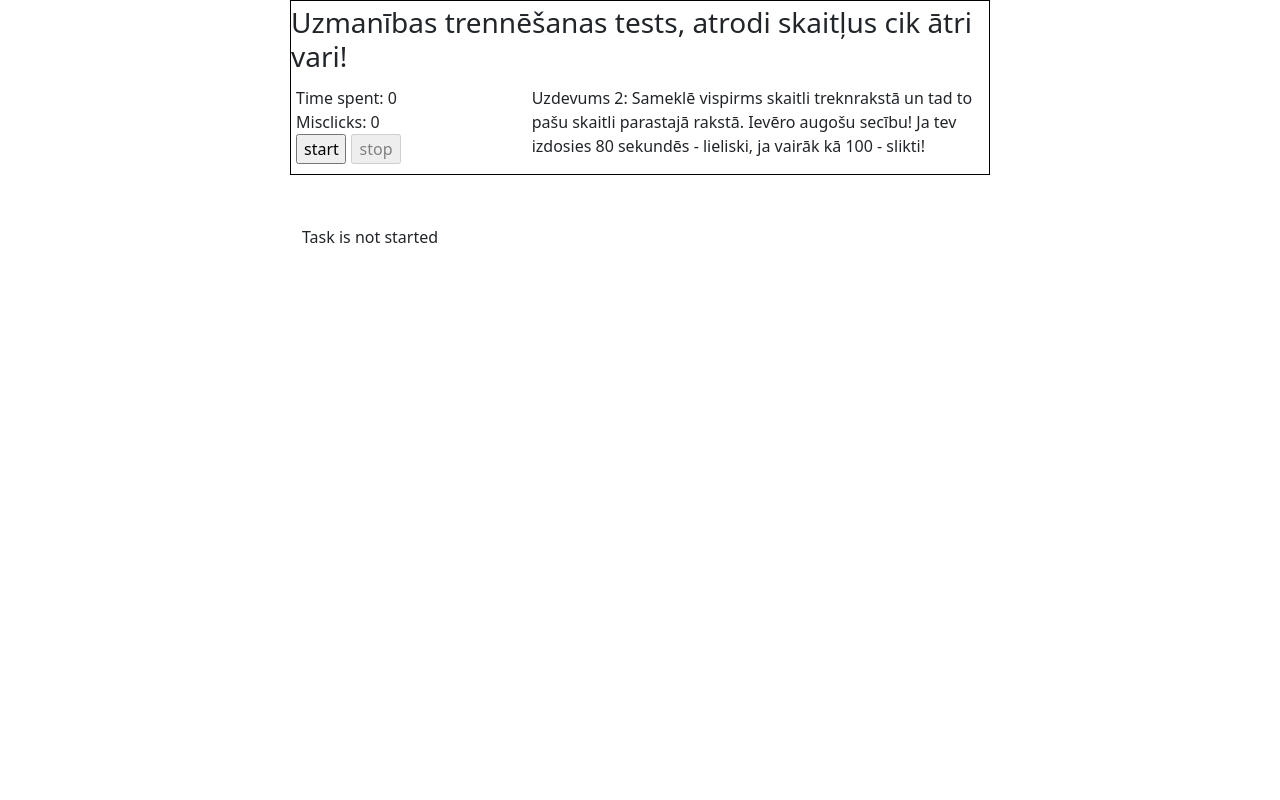
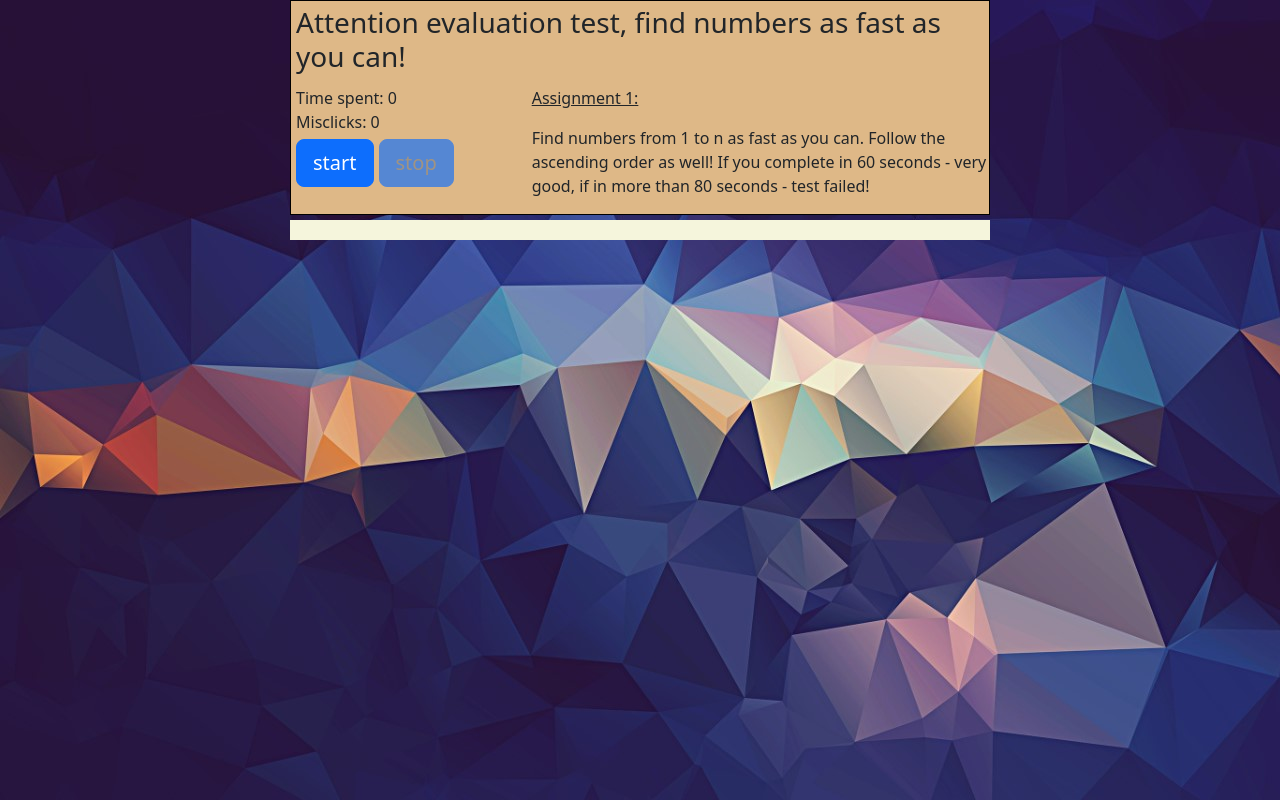
Before and after one commit to sturms/find-numbers-react-js, a React (Create React App) app: page / in a window 1280 px wide. Built offline with nearby package versions, Linux system fonts and the light colour scheme.

Commit message:
Adding the basic functionality and fixing bugs

```diff
--- a/src/App.js
+++ b/src/App.js
@@ -1,16 +1,21 @@
-import { useState, useEffect } from "react";
+import './styles/app.scss'
+import { useState } from "react";
 import Grid from "./Grid";
 import TaskPanel from "./TaskPanel";
+import Results from "./Results";
 
 class Task {
     constructor(goodTime, averageTime, badTime){
         this.timeSpent = 0;
         this.misclicks = 0;
         this.gridType = 0;
+        this.startBtnClicked = false;
         this.taskStarted = false;
+        this.taskCompleted = false;
         this.pageLoaded = false;
-        this.gridSize = 7;
-        this.title = "Uzmanības trennēšanas tests, atrodi skaitļus cik ātri vari!";
+        this.gridSize = 3;
+        this.title = "Attention evaluation test, find numbers as fast as you can!";
+        this.assignmentName = "";
         this.description = "";
         this.goodTime = goodTime;
         this.averageTime = averageTime;
@@ -22,9 +27,10 @@ class FindNumbersTask extends Task {
     constructor() {
         super(60, 70, 80);
         this.gridType = 1;
-        this.description = "Uzdevums 1: Sameklē skaitļus no 1 līdz n cik ātri vari."
-            + " Ievēro augošu secību! Ja tev izdosies " + this.goodTime + " sekundēs - lieliski"
-            + ", ja vairāk kā " + this.badTime + " - slikti!";
+        this.assignmentName = "Assignment 1";
+        this.description = "Find numbers from 1 to n as fast as you can."
+            + " Follow the ascending order as well! If you complete in " + this.goodTime + " seconds - very good"
+            + ", if in more than " + this.badTime + " seconds - test failed!";
     }
 }
 
@@ -32,15 +38,10 @@ class FindBoldNumbersTask extends Task {
     constructor() {
         super(80, 90, 100);
         this.gridType = 2;
-        this.description = "Uzdevums 2: Sameklē vispirms skaitli treknrakstā un tad to pašu skaitli parastajā rakstā."
-            + " Ievēro augošu secību! Ja tev izdosies " + this.goodTime + " sekundēs - lieliski"
-            + ", ja vairāk kā " + this.badTime + " - slikti!";
-    }
-}
-
-class GridStatus {
-    constructor() {
-        this.prevOrderNumber = 0;
+        this.assignmentName = "Assignment 2";
+        this.description = "First find the number in bold font and then the same number in normal font."
+            + " Follow the ascending order as well! If you complete in " + this.goodTime + " seconds - very good"
+            + ", if in more than " + this.badTime + " seconds - test failed!";
     }
 }
 
@@ -49,14 +50,14 @@ function App() {
         new FindNumbersTask(),
         new FindBoldNumbersTask()
     ];
-    const task = tasks[1];
+    const task = tasks[0];
     const [selectedTask, setTask] = useState(task);
-    const [gridStatus, setGridStatus] = useState(new GridStatus());
 
-    return <>
+    return <div className="appContainer">
         <TaskPanel task={selectedTask} setTask={setTask} />
-        <Grid task={selectedTask} setTask={setTask} gridStatus={gridStatus} setGridStatus={setGridStatus} />
-    </>;
+        <Results task={selectedTask} setTask={setTask} />
+        <Grid task={selectedTask} setTask={setTask} />
+    </div>;
 }
 
 export default App;
--- a/src/Grid.js
+++ b/src/Grid.js
@@ -1,20 +1,26 @@
 import { useState, useEffect } from "react";
 import GridRow from './GridRow';
 import './styles/grid.scss'
+
+class GridProps {
+    constructor() {
+        this.prevOrderNumber = 0;
+        this.misclicks = 0;
+        this.maxNumber = 0;
+        this.taskCompleted = false;
+    }
+}
 
 /**
  *
  * @param {*} props
  * @returns
  */
-function Grid({task, setTask, gridStatus, setGridStatus}) {
-    const [gridContent, setGridContent] = useState((<div>Task is not started</div>));
-    const gridProps = {
-        prevOrderNumber: 0,
-        misclicks: 0
-    };
+function Grid({task, setTask}) {
+    const [gridContent, setGridContent] = useState([]);
     const gridSize = task.gridSize;
     const gridType = task.gridType;
+    const gridProps = new GridProps();
 
     useEffect(() => {
         if (!task.pageLoaded) {
@@ -25,27 +31,21 @@ function Grid({task, setTask, gridStatus, setGridStatus}) {
         }
 
         if (task.taskStarted) {
-            let maxNumber = getEvenNumber(Math.pow(gridSize, 2));
-            let gridItems = generateGridItems(gridSize, gridType, maxNumber);
-            const rowsHtml = [];
-
+            gridProps.maxNumber = getEvenNumber(Math.pow(gridSize, 2));
+            const gridItems = generateGridItems(gridSize, gridType, gridProps.maxNumber);
+            let rowsHtml = [];
             for (let i = 0; i < gridSize; i++) {
-                let rowKey = i + '_row';
-                rowsHtml.push(<GridRow
+                let rowKey = i + '_row' + new Date().getMilliseconds();
+                rowsHtml.push((<GridRow
                         key={rowKey}
                         task={task}
                         setTask={setTask}
-                        gridStatus={gridStatus}
-                        setGridStatus={setGridStatus}
                         gridProps={gridProps}
                         rowCells={gridItems.filter((item) => { return item.row === i; })}
-                        />);
+                        />));
             }
 
             setGridContent(rowsHtml);
-        }
-        else {
-            setGridContent((<div>Task ended</div>));
         }
 
     },[task.taskStarted]);
@@ -90,7 +90,6 @@ function storeGridItemsAsObjects(gridSize, maxNumber, generatedNumbers) {
         }
 
         let item = generatedNumbers[i];
-
         let gridItem = {
             id: i,
             col: c,
@@ -101,7 +100,6 @@ function storeGridItemsAsObjects(gridSize, maxNumber, generatedNumbers) {
             clicked: false,
             color: 'black'
         };
-        console.log({ value: gridItem.value, order: gridItem.orderNumber, bold: gridItem.boldFont});
 
         gridItems.push(gridItem);
     }
--- /dev/null
+++ b/src/Results.js
@@ -0,0 +1,28 @@
+import './styles/results.scss'
+import classNames from 'classnames';
+
+function Results({task, setTask}) {
+
+    return <div className='endResultContainer'>
+        <div className='resultTitle'>
+            <h1 className={classNames({ good: task.taskCompleted && task.timeSpent <= task.goodTime })}>Great, you passed!</h1>
+            <h1 className={classNames({ average: task.taskCompleted && task.timeSpent > task.goodTime && task.timeSpent <= task.averageTime })}>Could be better</h1>
+            <h1 className={classNames({ bad: task.taskCompleted && task.timeSpent > task.averageTime })}>Failed</h1>
+        </div>
+
+        <div className='resultExplanation'>
+            <div className={classNames({ good: task.taskCompleted && task.timeSpent <= task.goodTime })}>
+                Gratz, you finished the assignment in {task.timeSpent} sekundēs, this is a good result (minimum requirement is {task.badTime} seconds)!
+            </div>
+            <div className={classNames({ average: task.taskCompleted && task.timeSpent > task.goodTime && task.timeSpent <= task.averageTime })}>
+                You passed, the assignment was finished in {task.timeSpent} seconds, but it was a close call (minimum requirement is {task.badTime} seconds)!
+            </div>
+            <div className={classNames({ bad: task.taskCompleted && task.timeSpent > task.averageTime })}>
+                Unfortunatelly you didn't pass the assignment. Your time was {task.TimeSpent} seconds (minimum requirement is {task.badTime} seconds).
+            </div>
+        </div>
+
+    </div>;
+}
+
+export default Results;
--- a/src/TaskPanel.js
+++ b/src/TaskPanel.js
@@ -1,11 +1,18 @@
 import './styles/taskPanel.scss'
-import { useState, memo } from "react";
+import { useEffect } from "react";
 
 function TaskPanel({task, setTask}) {
 
     const start = () => {
         setTask(prevTaskStatus => {
-            return { ...prevTaskStatus, taskStarted: true, timeSpent: 0 }
+            return {
+                ...prevTaskStatus,
+                taskStarted: true,
+                startBtnClicked: true,
+                timeSpent: 0,
+                misclicks: 0,
+                taskCompleted: false
+            }
         });
 
         window.refreshIntervalId = setInterval(() => {
@@ -17,11 +24,19 @@ function TaskPanel({task, setTask}) {
 
     const stop = () => {
         setTask(prevTaskStatus => {
-            return {...prevTaskStatus, taskStarted: false}
+            return { ...prevTaskStatus, taskStarted: false }
         });
 
         clearInterval(window.refreshIntervalId);
     }
+
+    useEffect(() => {
+        // Check whether change event was not initiated by start button click
+        if (!task.startBtnClicked) {
+            stop();
+        }
+
+    }, [task.taskCompleted]);
 
     return <>
         <div className='taskPanelContainer'>
@@ -37,14 +52,14 @@ function TaskPanel({task, setTask}) {
                     <div className='col-sm status'>
                         <input
                             key='startBtn'
-                            className='buttons'
+                            className='buttons btn btn-primary btn-lg btn-block'
                             type='button'
                             disabled={task.taskStarted}
                             onClick={start}
                             value='start' />
                         <input
                             key='stopBtn'
-                            className='buttons stop'
+                            className='buttons stop btn btn-primary btn-lg btn-block'
                             type='button'
                             disabled={!task.taskStarted}
                             onClick={stop}
@@ -52,6 +67,7 @@ function TaskPanel({task, setTask}) {
                     </div>
                 </div>
                 <div className='col-md-8'>
+                    <p><u>{task.assignmentName}:</u></p>
                     <p>{task.description}</p>
                 </div>
             </div>
--- /dev/null
+++ b/src/styles/app.scss
@@ -0,0 +1,3 @@
+body {
+    background-image: url('~/src/dist/img/bg.jpg');
+}
--- a/src/styles/grid.scss
+++ b/src/styles/grid.scss
@@ -1,8 +1,11 @@
 .gridContainer {
     margin-left: auto;
     margin-right: auto;
-    margin-top: 50px;
+    margin-top: 5px;
     width: 700px;
+    background-color: beige;
+    padding: 10px;
+
     .gridCell {
         font-size: 16px;
         padding-top: 10px;
--- /dev/null
+++ b/src/styles/results.scss
@@ -0,0 +1,65 @@
+
+.endResultContainer {
+    position:relative;
+    margin:auto;
+    width:700px;
+    height: auto;
+
+    .resultTitle {
+        h1 {
+            display:none;
+            font-size: 18px;
+            text-align: center;
+            margin-bottom: 0px;
+        }
+
+        .good, .average, .bad {
+            display: block;
+        }
+
+        .good {
+            color: green;
+            background-color: yellow;
+        }
+
+        .average {
+            color: orange;
+            background-color: lightgray;
+        }
+
+        .bad {
+            color: red;
+            background-color: black;
+        }
+    }
+
+    .resultExplanation {
+
+        div {
+            color: black;
+            font-size: 16px;
+            display: none;
+            padding:10px;
+        }
+
+        .good, .average, .bad {
+            display: block;
+            background-color:wheat;
+        }
+
+        .good {
+            color: darkgreen;
+            border: 1px solid green;
+        }
+
+        .average {
+            color:brown;
+            border: 1px solid orange;
+        }
+
+        .bad {
+            color: darkred;
+            border: 1px solid red;
+        }
+    }
+}
--- a/src/styles/taskPanel.scss
+++ b/src/styles/taskPanel.scss
@@ -4,9 +4,10 @@
     width:700px;
     height: auto;
     border: 1px solid black;
+    background-color:burlywood;
 
     .title {
-        padding: 5px 0 5px 0;
+        padding: 5px;
     }
 
     .status {
@@ -14,7 +15,8 @@
     }
 
     input.buttons {
-        width: 50px;
+        width: auto;
+        margin-top: 5px;
 
         &.stop {
             margin-left: 5px;
@@ -22,7 +24,7 @@
     }
 
     input.buttons:hover {
-        color: blue;
+        color: yellow;
     }
     input.buttons:disabled{
         color:gray;
```
Also changed, not shown: src/GridRow.js (+21 -11 lines), src/dist/img/bg.jpg (added).
